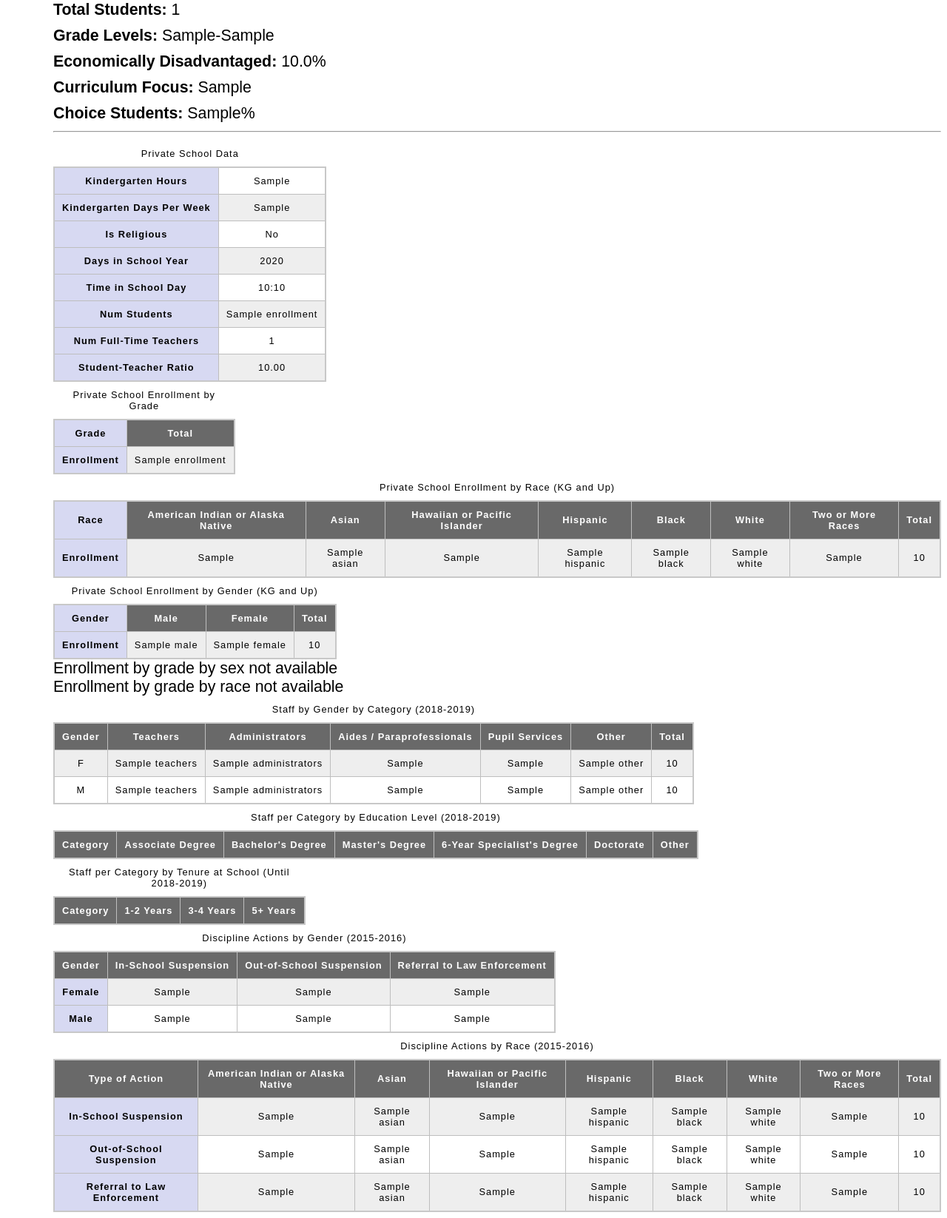
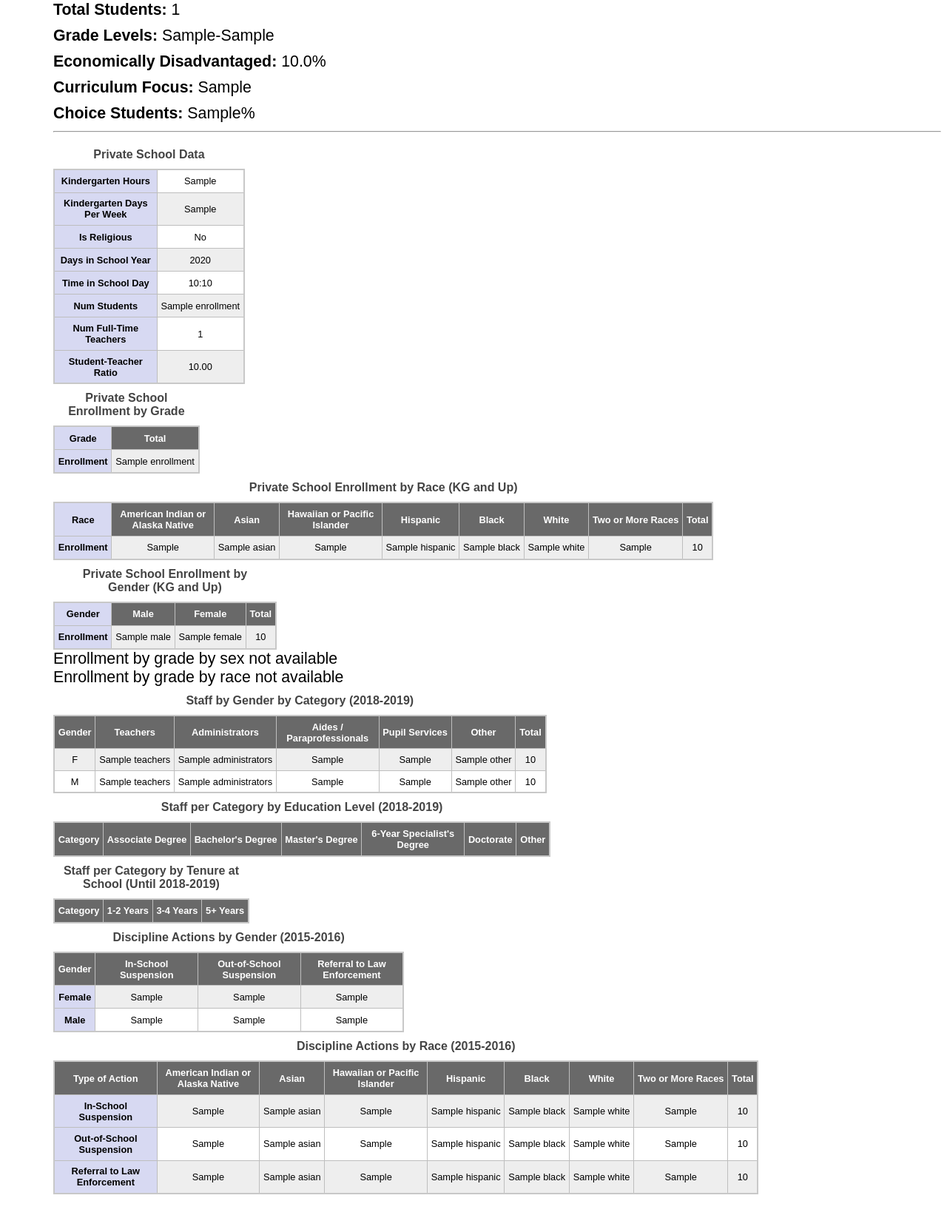
Before and after one commit to nwg/racine-schools, a Flask app: template app/templates/school.html in a window 1280 px wide. Shown: the part 729-2375 px from the top of the page at 74% size. After the commit the page ends 2343 px from the top, so only its background shows below. Run offline with Flask 2, Linux system fonts and the light colour scheme; the template is opened without the code that fills it: most values are stand-ins (such as "Sample title", 1, 10 or a date in 2020); grey boxes marked "Sample" are stand-in pictures; lists and menus that the app fills with data are empty; some libraries are stand-ins or nearby versions.

Commit message:
improve padding and captions

```diff
--- a/app/templates/school.html
+++ b/app/templates/school.html
@@ -36,7 +36,13 @@ body {
 td,
 th {
     border: 1px solid rgb(190, 190, 190);
-    padding: 10px;
+    padding: .07in .05in .07in .05in;
+}
+
+th {
+    height: 1.3em;
+    min-width: 2em;
+    max-width: 10em;
 }
 
 td {
@@ -57,6 +63,10 @@ th[scope="row"] {
 }
 
 caption {
+    font-family: Arial;
+    font-size: 1rem;
+    font-weight: bold;
+    color: #444444;
     padding: 10px;
     caption-side: top;
 }
@@ -64,7 +74,6 @@ caption {
 table {
     border-collapse: collapse;
     border: 2px solid rgb(200, 200, 200);
-    letter-spacing: 1px;
     font-family: sans-serif;
     font-size: .8rem;
 }
```
